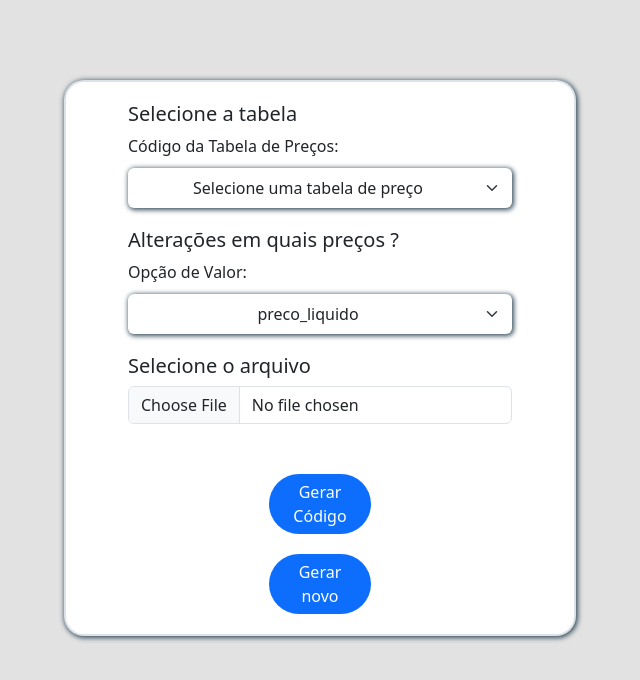
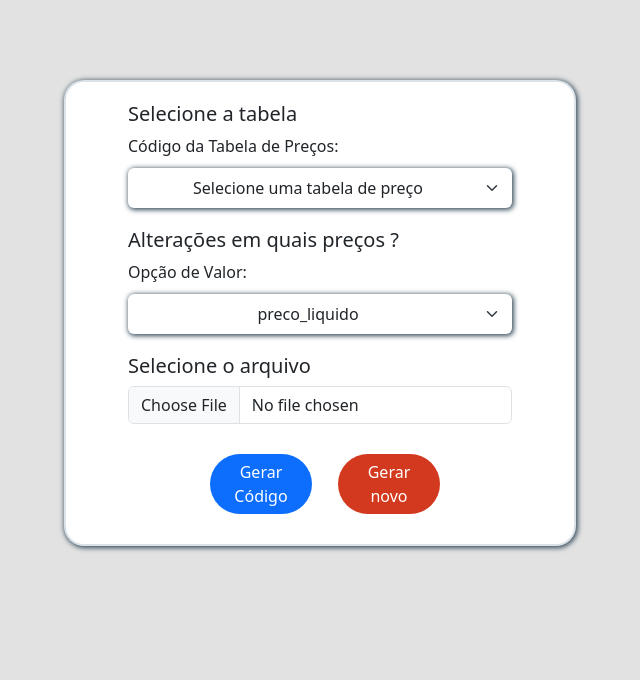
Before and after one commit to vinistm/tabela_preco, a plain HTML site: page index.html in a window 1280 px wide. Shown: the whole page, without its empty margins (320-960 px from the left). Drawn offline with nearby package versions, Linux system fonts and the light colour scheme.

Commit message:
ajuste css

```diff
--- a/index.html
+++ b/index.html
@@ -52,6 +52,9 @@
         <button id="generateButton" class="btn btn-primary">
           Gerar Código
         </button>
+        <button type="button" class="btn btn-primary" id="reloadButton">
+          Gerar novo
+        </button>
       </div>
 
       <div id="myModal" class="modal fade" tabindex="-1">
@@ -89,10 +92,6 @@
           </div>
         </div>
       </div>
-
-      <button type="button" class="btn btn-primary" id="reloadButton">
-        Gerar novo
-      </button>
     </div>
 
     <script src="https://cdnjs.cloudflare.com/ajax/libs/bootstrap/5.3.0/js/bootstrap.bundle.min.js"></script>
--- a/style.css
+++ b/style.css
@@ -45,8 +45,9 @@ select:hover {
 }
 .gerar {
   display: flex;
-  justify-content: center;
-  margin-top: 30px;
+  margin: 10px 0px 10px 10px;
+  width: 20vw;
+  justify-content: space-around;
 }
 .modal {
   --bs-modal-width: 1000px;
@@ -59,6 +60,7 @@ h2 {
   width: 8vw;
   border-radius: 50px;
   border: none;
+  background-color: rgb(210, 57, 30);
 }
 
 #generateButton {
```
